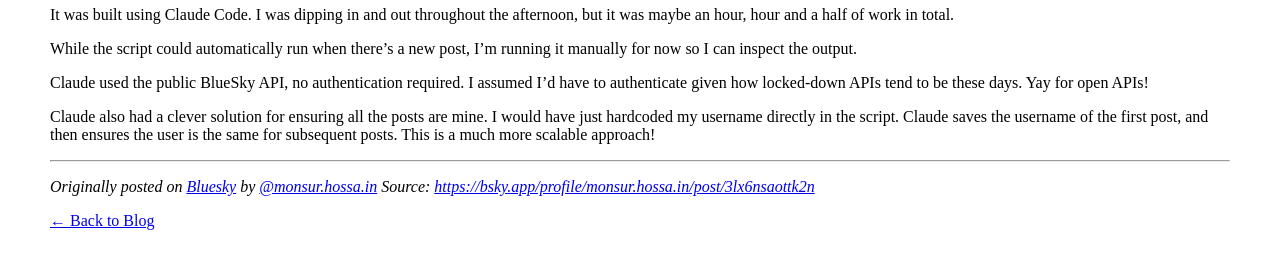
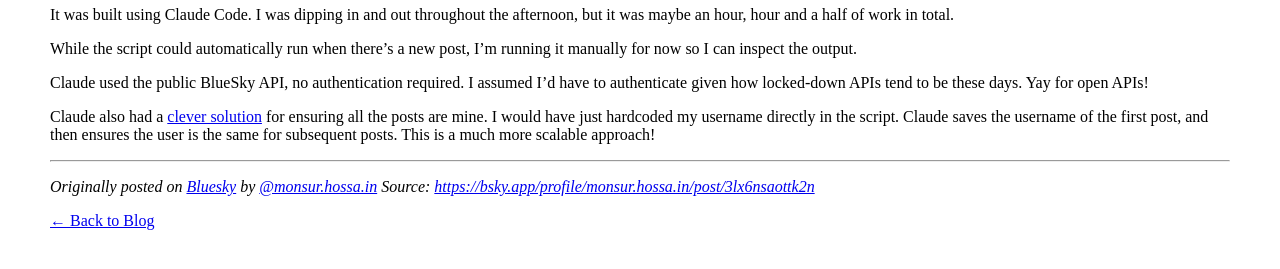
Before and after one commit to monsur/monsur.github.io, a Jekyll site: the page built from _posts/2025-08-24-another-small-vibecoding-proje.md, in a window 1280 px wide. Shown: the part 244-513 px from the top of the page. Built offline with Jekyll 4.4.1, drawn with Linux system fonts in a browser that asks for light colours; part of the change alters nothing that is shown.

```diff
--- a/_posts/2025-08-24-another-small-vibecoding-proje.md
+++ b/_posts/2025-08-24-another-small-vibecoding-proje.md
@@ -21,7 +21,7 @@ While the script could automatically run when there's a new post, I'm running it
 
 Claude used the public BlueSky API, no authentication required. I assumed I'd have to authenticate given how locked-down APIs tend to be these days. Yay for open APIs!
 
-Claude also had a clever solution for ensuring all the posts are mine. I would have just hardcoded my username directly in the script. Claude saves the username of the first post, and then ensures the user is the same for subsequent posts. This is a much more scalable approach!
+Claude also had a [clever solution](https://github.com/monsur/monsur.github.io/commit/27c4341fcf321078bea4c208b6d832d546ee1aa8) for ensuring all the posts are mine. I would have just hardcoded my username directly in the script. Claude saves the username of the first post, and then ensures the user is the same for subsequent posts. This is a much more scalable approach!
 
 <!--more-->
 
```
